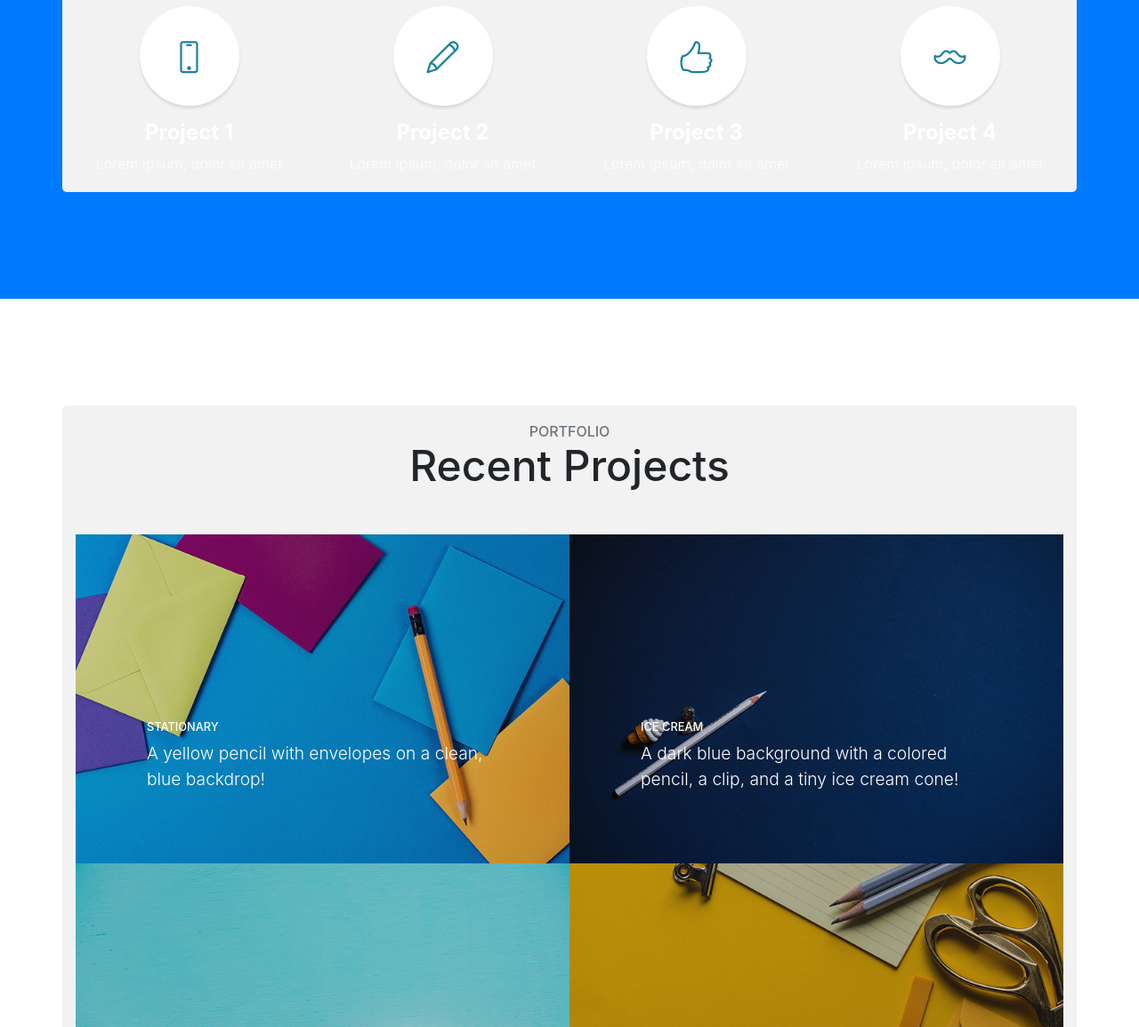
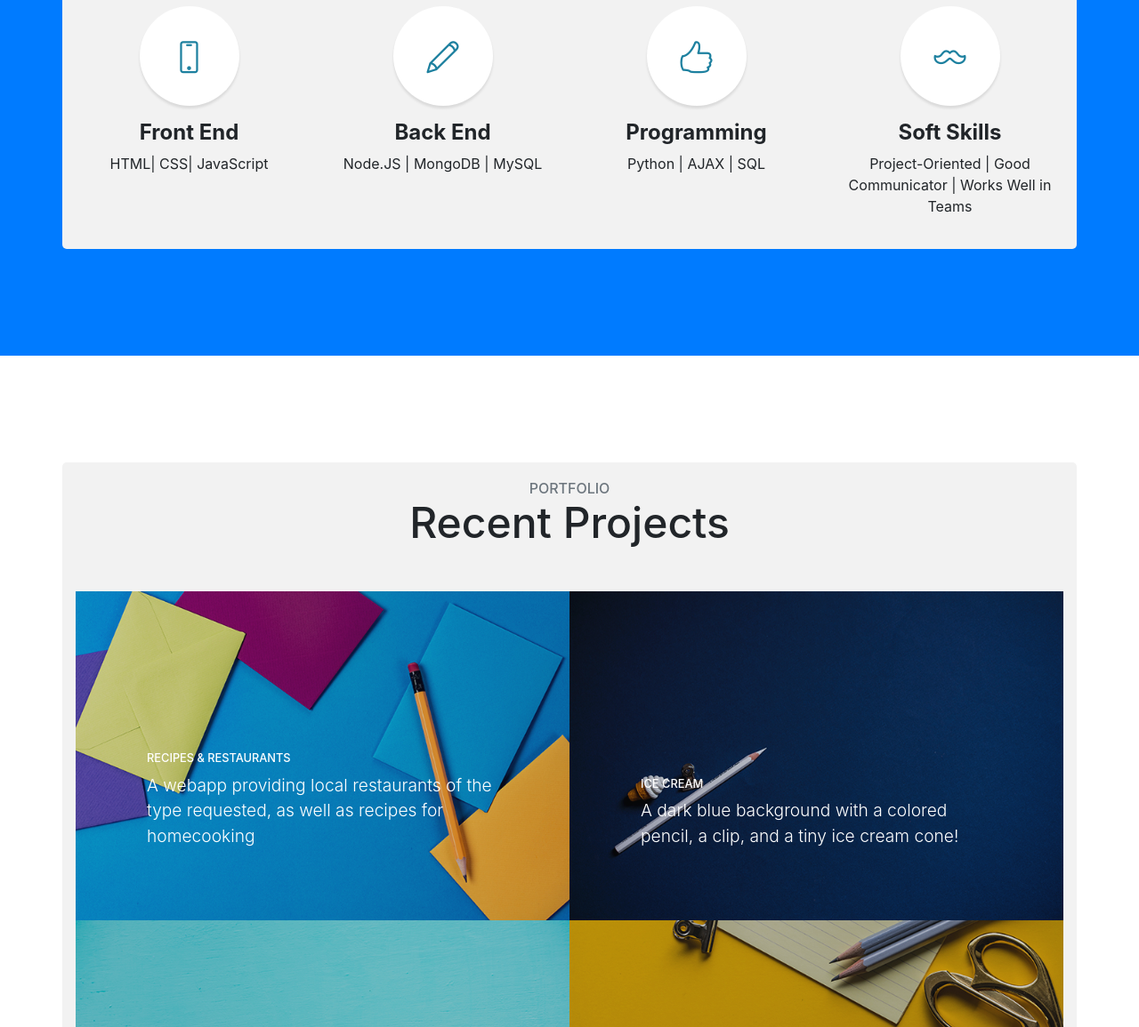
Before and after one commit to RKutner/Robert-Kutner-Portfolio, a website with bundled scripts: page index.html in a window 1280 px wide. Shown: the part 1560-2715 px from the top of the page at 89% size. Built offline with nearby package versions, Linux system fonts and the light colour scheme.

Commit message:
added proficiencies, started projects

```diff
--- a/css/stylish-portfolio.css
+++ b/css/stylish-portfolio.css
@@ -42,7 +42,7 @@ h6 {
 }
 
 .text-faded {
-  color: rgba(255, 255, 255, 0.7);
+  color: rgba(8, 46, 41, 0.075);
 }
 
 /* Map */
--- a/index.html
+++ b/index.html
@@ -79,7 +79,7 @@
   </section>
 
   <!-- Projects -->
-  <section class="content-section bg-primary text-white text-center" id="proficiences">
+  <section class="content-section bg-primary text-black text-center" id="proficiences">
     <div class="container">
       <div class="content-section-heading">
         <h3 class="text-secondary mb-0">Skills</h3>
@@ -91,49 +91,41 @@
             <i class="icon-screen-smartphone"></i>
           </span>
           <h4>
-            <strong>Project 1</strong>
+            <strong>Front End</strong>
           </h4>
-          <p class="text-faded mb-0">Lorem ipsum, dolor sit amet</p>
+          <p>HTML| CSS| JavaScript</p>
         </div>
         <div class="col-lg-3 col-md-6 mb-5 mb-lg-0">
           <span class="service-icon rounded-circle mx-auto mb-3">
             <i class="icon-pencil"></i>
           </span>
           <h4>
-            <strong>Project 2</strong>
+            <strong>Back End</strong>
           </h4>
-          <p class="text-faded mb-0">Lorem ipsum, dolor sit amet</p>
+          <p>Node.JS | MongoDB | MySQL</p>
         </div>
         <div class="col-lg-3 col-md-6 mb-5 mb-md-0">
           <span class="service-icon rounded-circle mx-auto mb-3">
             <i class="icon-like"></i>
           </span>
           <h4>
-            <strong>Project 3</strong>
+            <strong>Programming</strong>
           </h4>
-          <p class="text-faded mb-0">Lorem ipsum, dolor sit amet</p>
+          <p>Python | AJAX | SQL</p>
         </div>
         <div class="col-lg-3 col-md-6">
           <span class="service-icon rounded-circle mx-auto mb-3">
             <i class="icon-mustache"></i>
           </span>
           <h4>
-            <strong>Project 4</strong>
+            <strong>Soft Skills</strong>
           </h4>
-          <p class="text-faded mb-0">Lorem ipsum, dolor sit amet</p>
+          <p>Project-Oriented | Good Communicator | Works Well in Teams</p>
         </div>
       </div>
     </div>
   </section>
 
-  <!-- Callout
-  <section class="callout">
-    <div class="container text-center">
-      <h2 class="mx-auto mb-5">Proficiencies</h2>
-      <a class="btn btn-primary btn-xl" href="https://startbootstrap.com/template-overviews/stylish-portfolio/">Download Now!</a>
-    </div>
-  </section>
- -->
   <!-- Portfolio -->
   <section class="content-section" id="portfolio">
     <div class="container">
@@ -146,8 +138,8 @@
           <a class="portfolio-item" href="#">
             <span class="caption">
               <span class="caption-content">
-                <h2>Stationary</h2>
-                <p class="mb-0">A yellow pencil with envelopes on a clean, blue backdrop!</p>
+                <h2>Recipes & Restaurants</h2>
+                <p class="mb-0">A webapp providing local restaurants of the type requested, as well as recipes for homecooking  </p>
               </span>
             </span>
             <img class="img-fluid" src="img/portfolio-1.jpg" alt="">
```
